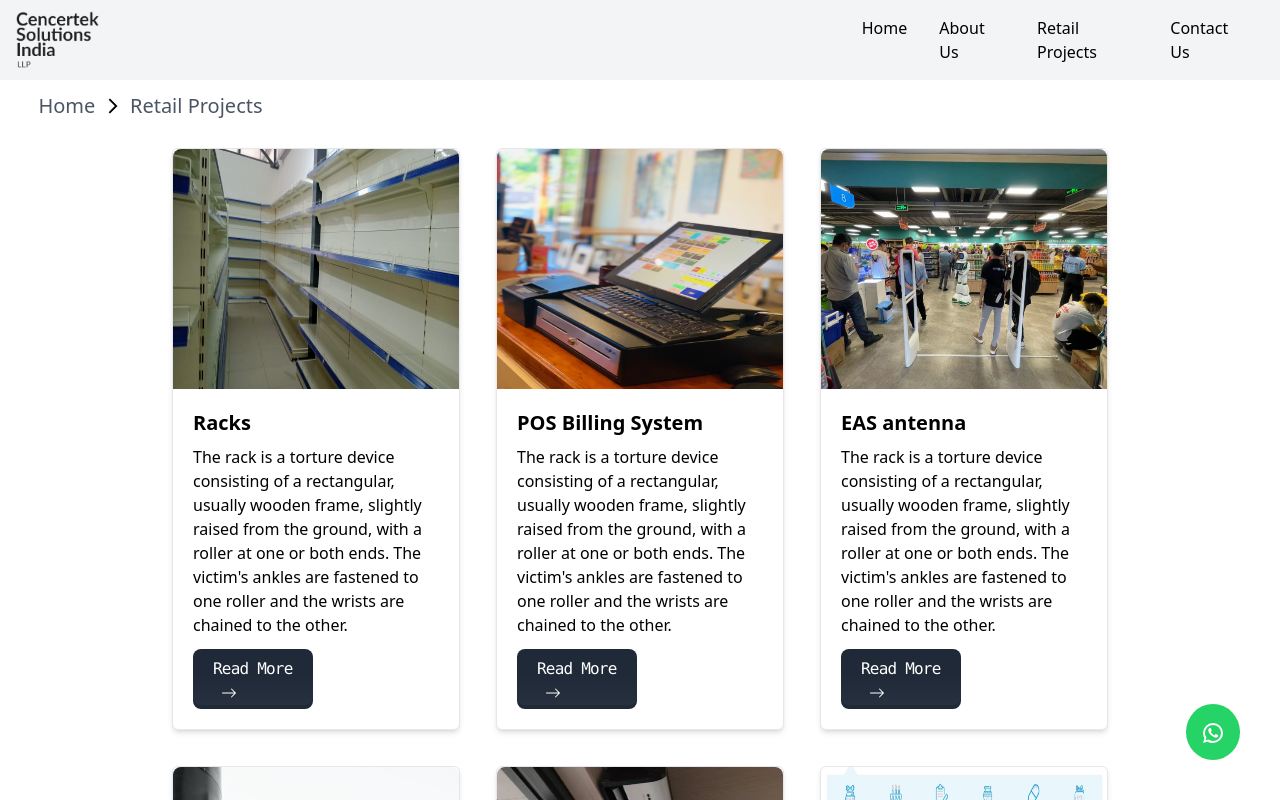
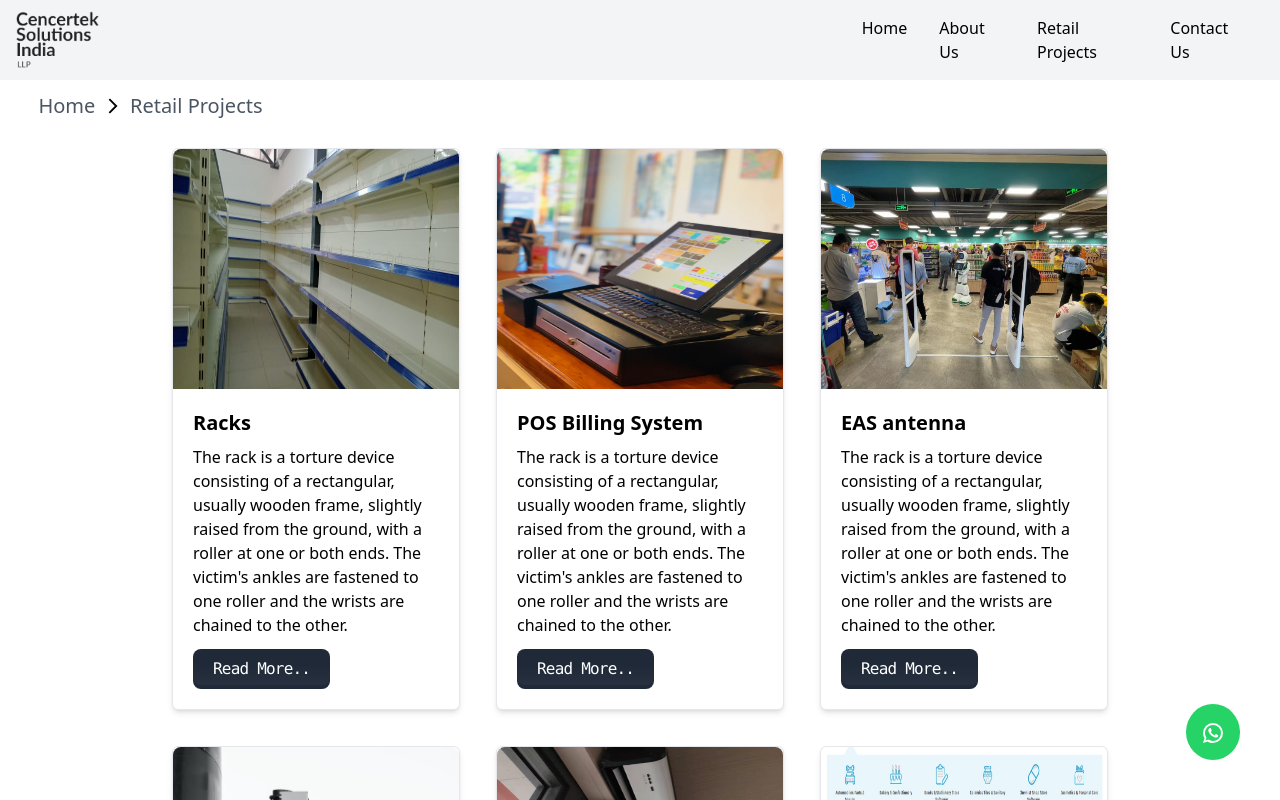
Before and after one commit to iam-vishal-ydv/Sensor-TS, a React (Vite) app: page /Sensor-TS/retail-projects in a window 1280 px wide. Shown: the top 800 px of the page. Built offline with nearby package versions, Linux system fonts and the light colour scheme.

Commit message:
icon  change

```diff
--- a/src/Components/Retail Projects/RetailProjects.jsx
+++ b/src/Components/Retail Projects/RetailProjects.jsx
@@ -4,7 +4,7 @@ import { Link, useNavigate, useParams } from 'react-router-dom';
 // import { Grid } from '@mui/material';
 import ContactFields from '../ContactUs/ContactFields';
 import WhatsAppIcon from '@mui/icons-material/WhatsApp';
-import { BsArrowRight} from 'react-icons/bs';
+
 
 
 
@@ -78,7 +78,7 @@ export default function SingleProject({data}) {
 <a href="#_" class="relative inline-flex items-center justify-center px-5 py-2 overflow-hidden font-mono font-medium tracking-tighter text-white bg-gray-800 rounded-lg group">
 <span class="absolute w-0 h-0 transition-all duration-500 ease-out bg-red-500 rounded-full group-hover:w-56 group-hover:h-56"></span>
 <span class="absolute inset-0 w-full h-full -mt-1 rounded-lg opacity-30 bg-gradient-to-b from-transparent via-transparent to-gray-700"></span>
-<span class="relative"> Read More <BsArrowRight className='ml-2 mt-1'  /></span>
+<span class="relative"> Read More..</span>
 </a>
 </div>
 
```
